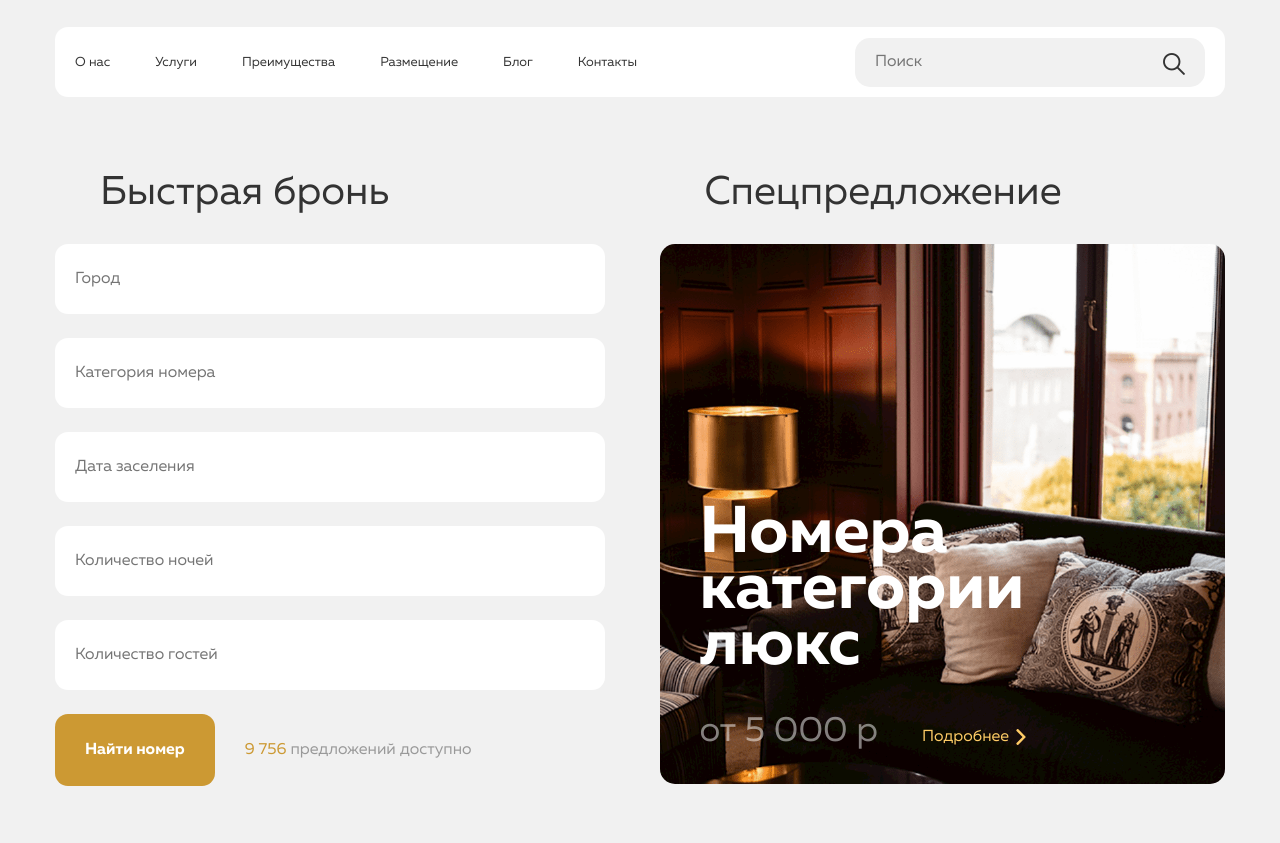
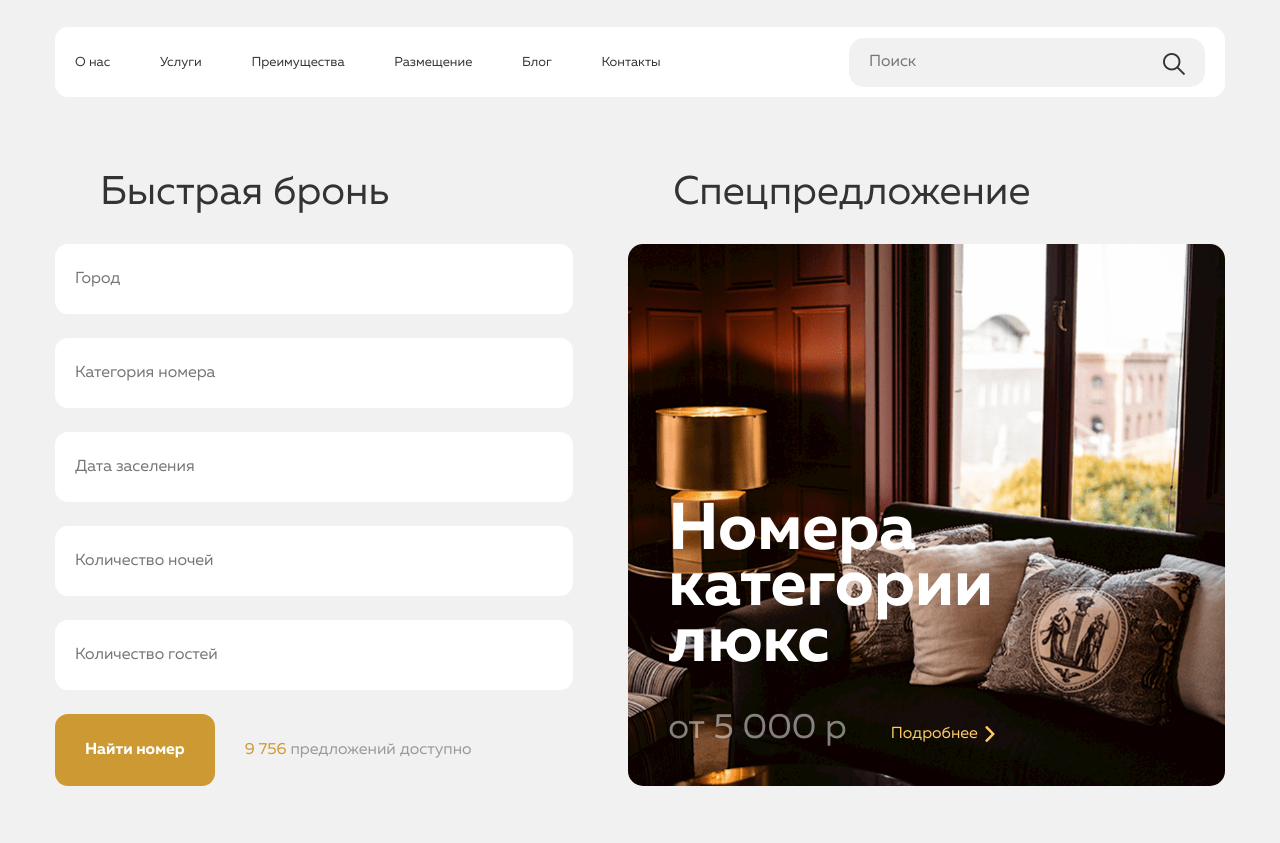
Before and after one commit to il-ia-ni/skillbox-html-css, a plain HTML site: page 07_layout-stylization/index.html in a window 1280 px wide. Shown: the part 88-931 px from the top of the page. Drawn offline with Linux system fonts and the light colour scheme; files whose address does not match are found by name.

Commit message:
Lesson 07 hometask v3 - special offer secion corrected acc to the comments, other flex models updated too

```diff
--- a/07_layout-stylization/css/style.css
+++ b/07_layout-stylization/css/style.css
@@ -165,10 +165,11 @@ p {
   color: #CC9933;
 }
 
-.navigation {
+.navigation { /* флекс-раздел навигации со списком меню навигации и формой поиска */
   display: flex;
   justify-content: space-between;
   align-items: center;
+  flex-flow: row nowrap; /* Значения по умолчанию. Элементы флекс-панели навигации не переносятся при сужении экрана меньше их мин размеров */
   margin-top: 30px;
   margin-bottom: 70px;
   padding-left: 20px;
@@ -176,33 +177,45 @@ p {
   height: 70px;
 }
 
-.header-nav-menu {
+.header-nav-menu { /* ul-список меню навигации */
+  flex: 1 1 60%; /* занимает не менее 60% от ширины флекс-панели навигации, 755 пикс согласно макету */
   display: flex;
+  justify-content: flex-start;
   align-items: center;
+  flex-flow: row nowrap;
+  padding-right: 15px; /* Временный отступ справа от панели навигации до поля поиска, до макета адаптива */
 }
 
 .nav-menu-item {
+  flex: 1 1 auto; /* все элементы списка меню навигации кроме последнего забирают равную долю свободного пространства списка меню навигации */
   font-size: 13px;
   line-height: 1;
   font-weight: normal;
+  white-space: nowrap; /* Отключаем перенос слов в флекс-элементах списка меню навигации при сужении списка меню навигации */
+}
+
+.nav-menu-item:last-child {
+  flex: 5 1 auto; /* последний элемент списка меню навигации забирает все оставшееся свободное пространство списка меню навигации */
 }
 
 .nav-menu-item:not(:last-child) {
-  margin-right: 45px;
+  margin-right: 15px; /* максимальный отступ справа между элементами списка меню навигации 45px согл макету. Слишком большой при сужении экрана */
 }
 
 .nav-menu-link {
   color: #333333
 }
 
-.header-searchform {
+.header-searchform { /* форма поиска */
+  flex: 1 1 23%; /* занимает не менее 23% от ширины флекс-панели навигации, 355 пикс согласно макету */
   position: relative;
 }
 
 .header-searchform-inputfield {
   display: inline-block;
   padding: 18px 20px;
-  min-width: 350px;
+  max-width: 355px; /* макс ширина формы поиска согл макету */
+  min-width: 100%; /* от ширины header-searchform */
   height: 49px;
   background:#F1F1F1;
   border: 0px solid transparent;
@@ -232,22 +245,22 @@ p {
 
 .reservation-promo-container {
   display: flex;
-  justify-content: flex-start;
-  align-items: stretch;
-  flex-flow: row wrap;
+  justify-content: flex-start; /* Поскольку флекс-элементы забирают всю доступную ширину родителя, а маргины задаем не самой секции, а ее дочернему контейнеру div с инпутами, используем значение justify-content по умолчанию для расположения флекс-элементов по главной оси внутри флекс-контейнера. Space-between тут не нужен */
+  align-items: stretch; /* Меньшая по высоте секция вытягивается по высоте большей секции внутри контейнера спецпредложений */
+  flex-flow: row nowrap;
   }
 
 /* Quick Reservation style */
 
 .section-quick-reservation {
-  flex: 2 0 25%;
+  flex: 1 1 38%;
 }
 
 .quick-reservation-input-form {
   display: flex;
   flex-flow: column wrap;
-  min-width: 520px;
   margin-right: 55px;
+  max-width: 520px;
 }
 
 .input-quickreserv-field {
@@ -260,7 +273,7 @@ p {
   display: flex;
   align-items: center;
   flex-flow: row nowrap;
-  max-width: 420px;
+  min-width: 420px; /* Минимальная ширина контейнера с кнопкой Найти и счетчиком Предложений доступна, чтобы не было переноса строки при сжатии родительской секции */
 }
 
 .quickreserv-offers-counter {
@@ -278,33 +291,38 @@ p {
 /* Special Offer style */
 
 .section-special-offer {
-  flex: 1 1 35%;
+  flex: 1 1 40%;
+  display: flex; /* расположение контента секции - заголовок h2.section-header и статья Номера категории люкс */
+  flex-direction: column; /* в столбец */
 }
 
 .special-offer-article {
+  flex: 1; /* flex-grow для article = 1, для заголовка h2 = 0 (по умолчанию значение flex: 0 1 auto;). Т.о. статья занимает всё сободное пространство секции section-special-offer */
   display: flex;
   flex-flow: column nowrap;
   justify-content: flex-end;
-  padding-bottom: 35px;
-  padding-left: 40px;
-  max-height: 540px;
+  padding: 40px;
   border: 0px solid transparent;
   border-radius: 15px;
-  background-size: auto 100%;
+  background-size: cover;
+  background-position: center;
   background-repeat: no-repeat;
   background-color: transparent;
   background-image: url('../graphics/02_content/content_main_lux.png');
 }
 
 .special-offer-headline {
-  margin-bottom: 0;
-  padding-top: 100%;
-  padding-bottom: 40px;
+  margin-bottom: 40px;
   max-width: 320px;
   font-size: 66px;
   line-height: 0.85;
   font-weight: 800;
   color: #FFFFFF;
+}
+
+.specialoffer-container {
+  display: inline-block;
+  min-width: 330px; /* Минимальная ширина контейнера с Ценой спецпредложений и ссылкой Подробнее, чтобы не было переноса строки при сжатии родительской секции */
 }
 
 .special-offer-price {
@@ -347,9 +365,9 @@ p {
 
 .section-services-list {
   display: flex;
-  flex-flow: row wrap;
+  flex-flow: row wrap; /* перенос карточек на новую строку разрешен */
   justify-content: space-between;
-  align-items: stretch;
+  align-items: stretch; /* Позволяет не задавать карточкам раздела значения min-height, растягиваются по размеру самого большого содержимого одной из карточек. Max-height для карточек не подходит, т.к. не учитывает использование текста содержимиого бОльшего размера, чем в макете! */
   align-content: space-between;
 }
 
@@ -359,7 +377,6 @@ p {
   margin-bottom: 25px;
   display: block;
   max-width: 570px;
-  max-height: 325px;
 }
 
 .row-lastitem {
@@ -430,7 +447,6 @@ p {
   justify-content: left;
   align-items: stretch;
   align-content: space-between;
-  max-height: max-content;
   min-height: 575px;
 }
 
@@ -439,8 +455,8 @@ p {
   margin-right: 22px;
   margin-bottom: 22px;
   padding: 42px;
-  max-height: 275px;
   max-width: 275px;
+  min-width: 250px;
 }
 
 .row-lastitem {
@@ -455,7 +471,7 @@ p {
   display: inline-block;
   padding-top: 80px;
   max-width: 190px;
-  min-height: 188px;
+  min-height: 188px; /* согл макету, включая высоту фона-иконки */
   font-size: 16px;
   line-height: 2;
   font-weight: normal;
@@ -529,17 +545,20 @@ p {
 
 .dwelling-properties-container {
   display: flex;
-  flex-flow: row wrap;
   justify-content: space-between;
   align-items: center;
-  align-content: flex-start;
+  flex-flow: row wrap;
+  align-content: flex-start; /* выравниваем флекс-элементы по левому краю второстепенной оси */
   margin: 35px 40px 45px 45px;
   max-width: 285px;
+  min-width: 225px; /* во избежание перехода части звезд рейтинга на новую строку при сужении экрана */
 }
 
 .flex-item-1 { /* acc price container */
-  flex: 1 1 55%;
-  margin-right: 30px;
+  flex: 10 1 55%;
+  margin-right: 5px; /* макс 30px согл макету, набирается благодаря большему значению flex-grow у контейнера ценника */
+  min-width: 146px;
+  white-space: nowrap;
 }
 
 .flex-item-2 { /* acc rating stars img */
```
Also changed, not shown: 1 other file.
